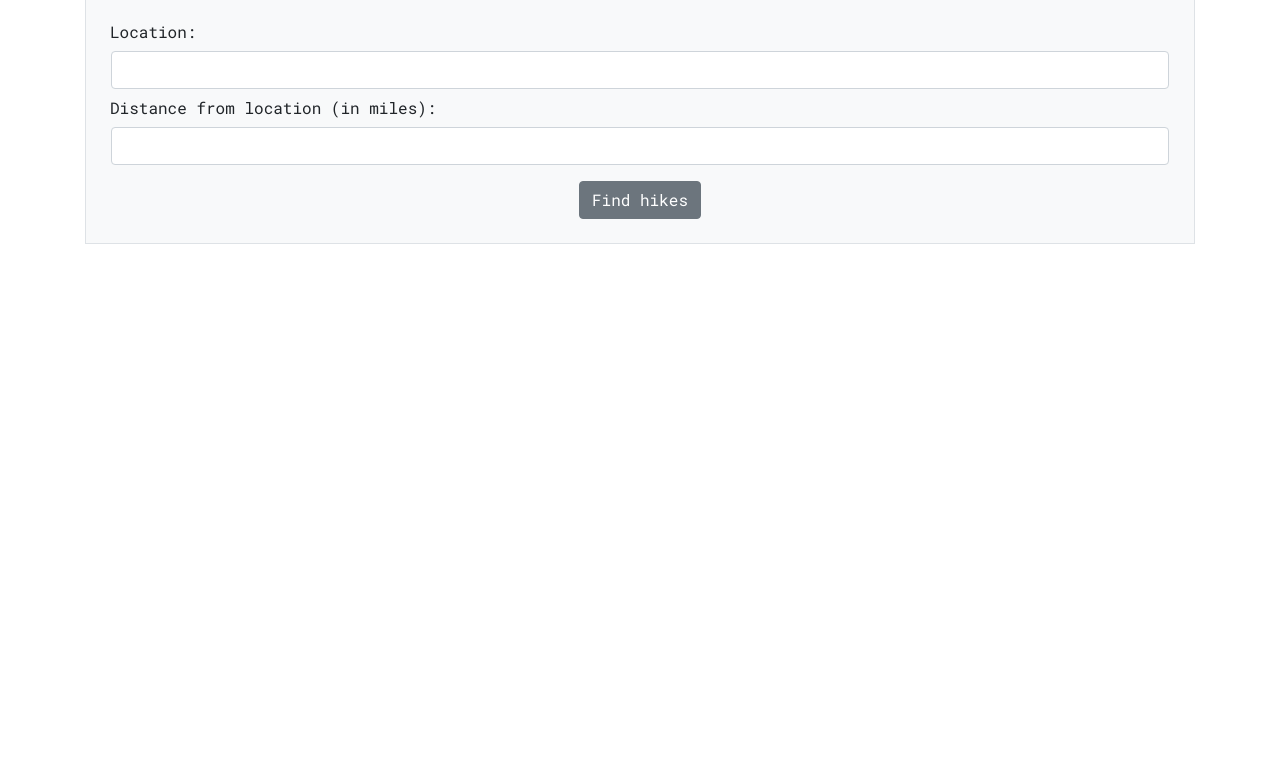
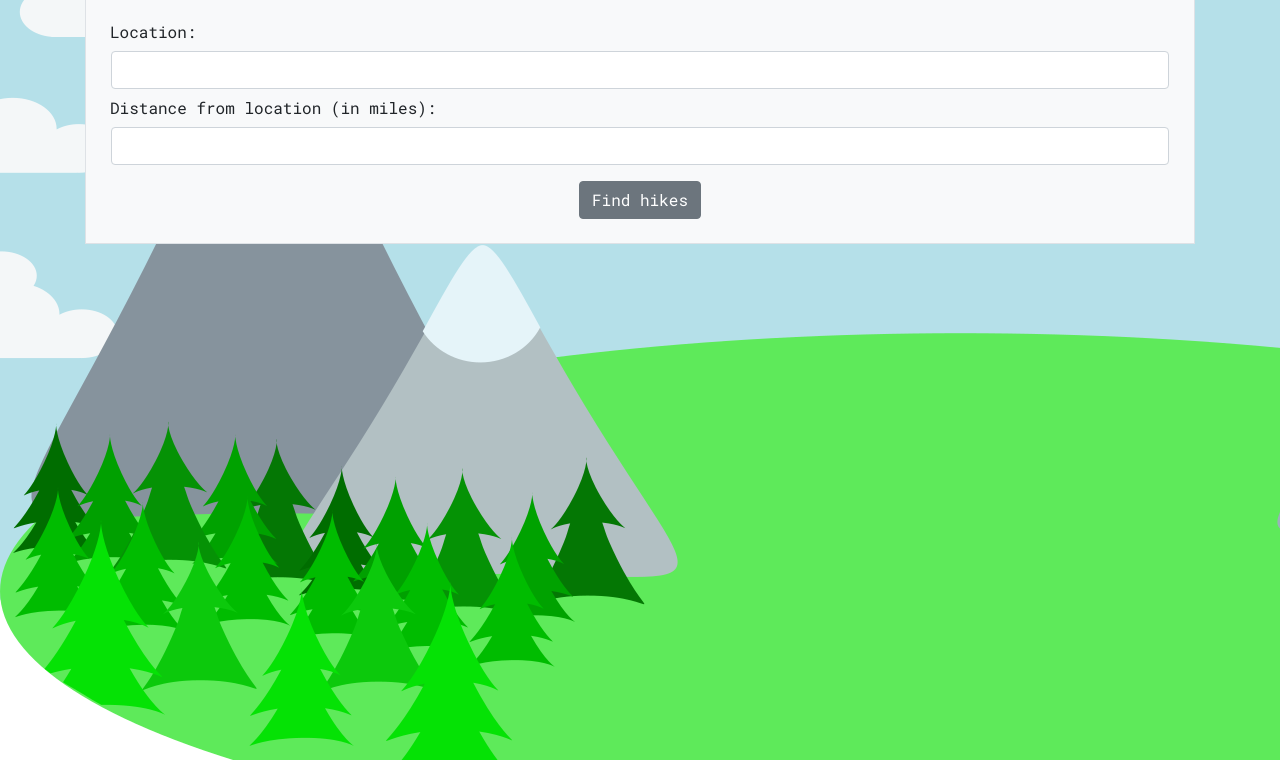
Before and after one commit to MchlLong/ClimbIt, a website: page public/index.html in a window 1280 px wide. Shown: the part 222-982 px from the top of the page. Before the commit the page ends 800 px from the top, so only its background shows below. Drawn offline with nearby package versions, Linux system fonts and the light colour scheme.

Commit message:
Background addition

```diff
--- a/public/style.css
+++ b/public/style.css
@@ -6,7 +6,17 @@ CSS Style Controller
 
 /* General Styling */
 
+/* Background */
+.home_page, .hike_detail_page, .hike_map_page {
+    /*background-color: #222022;*/
+    background-image: url("img/background.png");
+    min-height: 900px;
+    max-height: 900px;
+    max-width: 1920px;
+    background-repeat: no-repeat;
+}
 /* Body */
+
 .body_style {
    font-family: 'Roboto Mono', monospace;
 }
```
Also changed, not shown: public/img/background.png (added).
